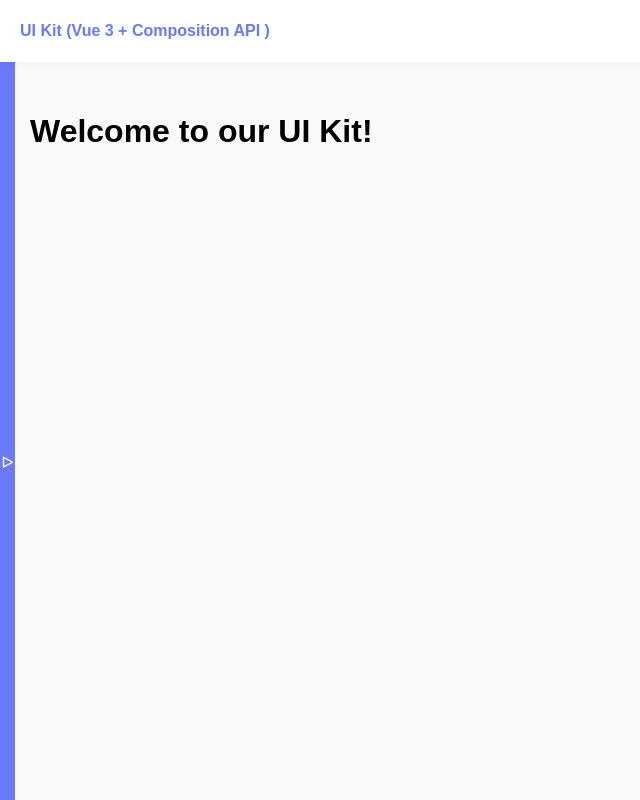
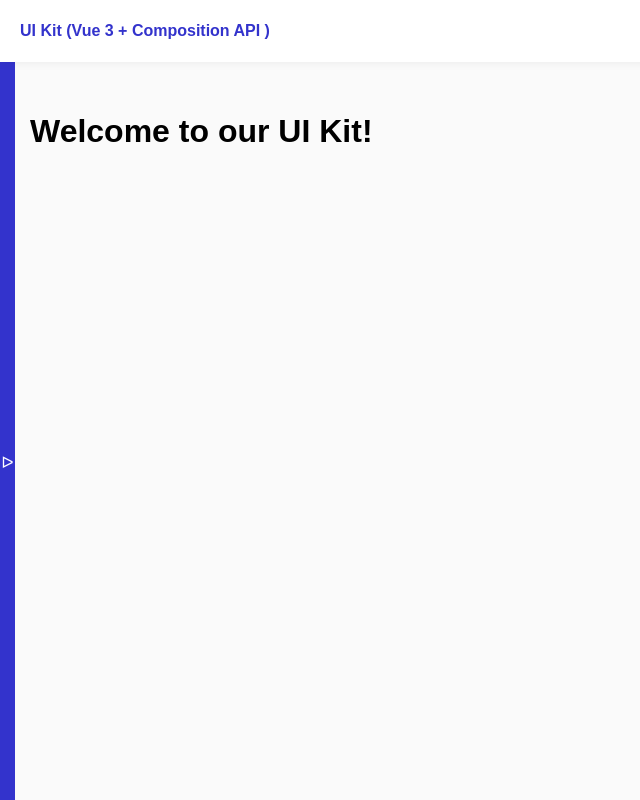
Before and after one commit to yuKalashnikova2/UI-Kit-Vue-3, a Vue app: page / in a window 1280 px wide. Shown: the whole page, without its empty margins (0-640 px from the left). Built offline with nearby package versions, Linux system fonts and the light colour scheme.

Commit message:
style: change color

```diff
--- a/src/styles/global.scss
+++ b/src/styles/global.scss
@@ -1,6 +1,6 @@
 :root {
-    --primary: #6979f8;
-    --primary-hover: #A5AFFB;
+    --primary: #3333CC;
+    --primary-hover: #6699FF;
     --second: #BE52F2;
     --second-hover: #DBA5F5;
     --success: #00C48C;
```
